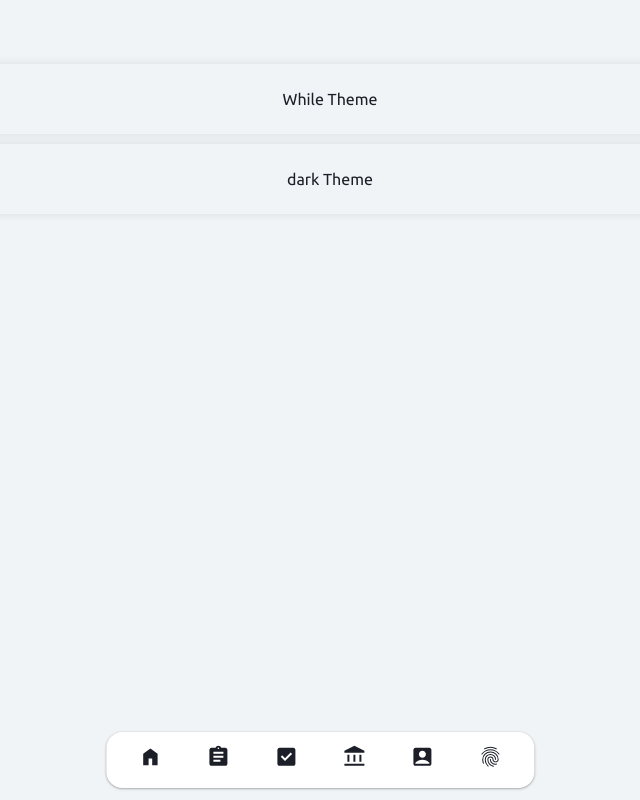
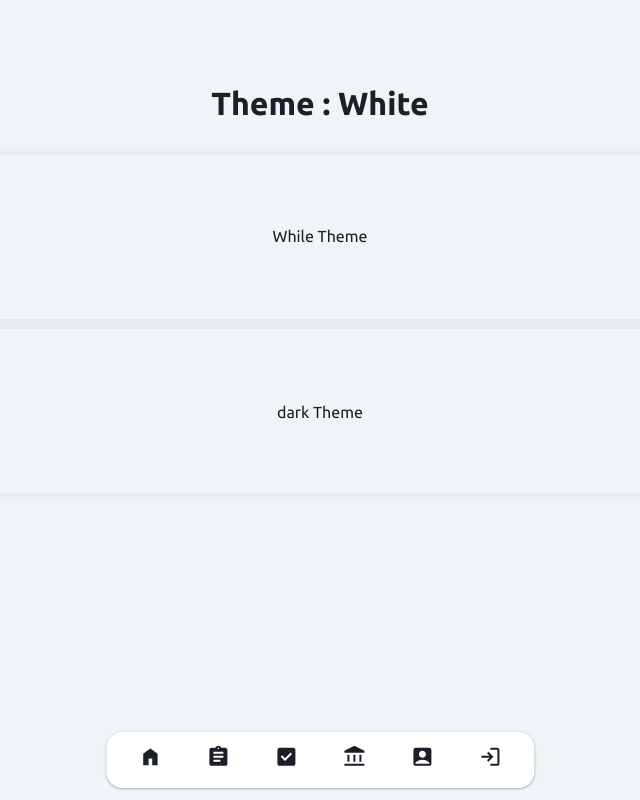
Before and after one commit to NobpasinTumdee/quick-task, a React (Vite) app in the folder quick-task/: page /setting in a window 1280 px wide. Shown: the whole page, without its empty margins (320-960 px from the left). Built offline with nearby package versions, Linux system fonts and the light colour scheme; no server answers.

Commit message:
fix theme

```diff
--- a/quick-task/src/component/Setting.tsx
+++ b/quick-task/src/component/Setting.tsx
@@ -1,28 +1,16 @@
+import { useTheme } from "./Theme";
 
 
 const Setting = () => {
-    const setWhite = () => {
-        document.querySelector("body")?.setAttribute("data-theme", "White");
-        localStorage.setItem("SelectedTheme", "White")
-    }
-    const setDark = () => {
-        document.querySelector("body")?.setAttribute("data-theme", "Dark");
-        localStorage.setItem("SelectedTheme", "Dark")
-    }
-    const SelectedTheme = localStorage.getItem("SelectedTheme");
-    if (SelectedTheme === "White") {
-        setWhite();
-    }else if (SelectedTheme === "Dark") {
-        setDark();
-    }
-
+    const { theme, setTheme } = useTheme();
     return (
         <>
             <div className="setting">
-                <div onClick={setWhite} className="theme">
+                <h1>Theme : {theme}</h1>
+                <div onClick={() => setTheme("White")} className="theme">
                     <p>While Theme</p>
                 </div>
-                <div onClick={setDark} className="theme">
+                <div onClick={() => setTheme("Dark")} className="theme">
                     <p>dark Theme</p>
                 </div>
             </div>
--- /dev/null
+++ b/quick-task/src/component/Theme.tsx
@@ -0,0 +1,20 @@
+import { useEffect, useState } from "react";
+
+export function useTheme(defaultTheme: string = "White") {
+    const [theme, setTheme] = useState(
+        localStorage.getItem("SelectedTheme") || defaultTheme
+    );
+
+    useEffect(() => {
+        document.querySelector("body")?.setAttribute("data-theme", theme);
+        localStorage.setItem("SelectedTheme", theme);
+    }, [theme]);
+
+    return { theme, setTheme };
+}
+export function checkTheme() {
+    const SelectedTheme = localStorage.getItem("SelectedTheme");
+    const setWhite = () => { document.querySelector("body")?.setAttribute("data-theme", "White"); localStorage.setItem("SelectedTheme", "White") }
+    const setDark = () => { document.querySelector("body")?.setAttribute("data-theme", "Dark"); localStorage.setItem("SelectedTheme", "Dark") }
+    if (SelectedTheme === "White") { setWhite(); } else if (SelectedTheme === "Dark") { setDark(); }
+}
--- a/quick-task/src/layout/Layout.tsx
+++ b/quick-task/src/layout/Layout.tsx
@@ -1,7 +1,9 @@
+import { checkTheme } from '../component/Theme';
 import Navbar from './Nav'
 import { Outlet } from 'react-router-dom'
 
 const Rootlayout = () => {
+    checkTheme();
     return (
         <>
             <Outlet />
--- a/quick-task/src/layout/Nav.tsx
+++ b/quick-task/src/layout/Nav.tsx
@@ -62,7 +62,7 @@ const Nav = () => {
                     <li className={`list-nav ${isActive('/login') ? 'active' : ''}`}>
                         <Link to="/login">
                             <span className="icon-nav">
-                                <svg xmlns="http://www.w3.org/2000/svg" height="30px" viewBox="0 -960 960 960" width="30px" fill="var(--text-main)"><path d="M481-781q106 0 200 45.5T838-604q7 9 4.5 16t-8.5 12q-6 5-14 4.5t-14-8.5q-55-78-141.5-119.5T481-741q-97 0-182 41.5T158-580q-6 9-14 10t-14-4q-7-5-8.5-12.5T126-602q62-85 155.5-132T481-781Zm0 94q135 0 232 90t97 223q0 50-35.5 83.5T688-257q-51 0-87.5-33.5T564-374q0-33-24.5-55.5T481-452q-34 0-58.5 22.5T398-374q0 97 57.5 162T604-121q9 3 12 10t1 15q-2 7-8 12t-15 3q-104-26-170-103.5T358-374q0-50 36-84t87-34q51 0 87 34t36 84q0 33 25 55.5t59 22.5q34 0 58-22.5t24-55.5q0-116-85-195t-203-79q-118 0-203 79t-85 194q0 24 4.5 60t21.5 84q3 9-.5 16T208-205q-8 3-15.5-.5T182-217q-15-39-21.5-77.5T154-374q0-133 96.5-223T481-687Zm0-192q64 0 125 15.5T724-819q9 5 10.5 12t-1.5 14q-3 7-10 11t-17-1q-53-27-109.5-41.5T481-839q-58 0-114 13.5T260-783q-8 5-16 2.5T232-791q-4-8-2-14.5t10-11.5q56-30 117-46t124-16Zm0 289q93 0 160 62.5T708-374q0 9-5.5 14.5T688-354q-8 0-14-5.5t-6-14.5q0-75-55.5-125.5T481-550q-76 0-130.5 50.5T296-374q0 81 28 137.5T406-123q6 6 6 14t-6 14q-6 6-14 6t-14-6q-59-62-90.5-126.5T256-374q0-91 66-153.5T481-590Zm-1 196q9 0 14.5 6t5.5 14q0 75 54 123t126 48q6 0 17-1t23-3q9-2 15.5 2.5T744-191q2 8-3 14t-13 8q-18 5-31.5 5.5t-16.5.5q-89 0-154.5-60T460-374q0-8 5.5-14t14.5-6Z" /></svg>
+                                <svg xmlns="http://www.w3.org/2000/svg" height="30px" viewBox="0 -960 960 960" width="30px" fill="var(--text-main)"><path d="M480-120v-80h280v-560H480v-80h280q33 0 56.5 23.5T840-760v560q0 33-23.5 56.5T760-120H480Zm-80-160-55-58 102-102H120v-80h327L345-622l55-58 200 200-200 200Z"/></svg>
                             </span>
                             <span className="text-nav">Login</span>
                             <span className="circle"></span>
--- a/quick-task/src/page/style/page.css
+++ b/quick-task/src/page/style/page.css
@@ -162,10 +162,10 @@ label {
 }
 
 .theme {
-    width: 100%;
+    width: 90%;
     box-shadow: 0 0 10px rgba(0, 0, 0, 0.1);
     border-radius: 10px;
-    padding: 10px;
+    padding: 5%;
     cursor: pointer;
     transition: all 0.3s ease;
 }
```
